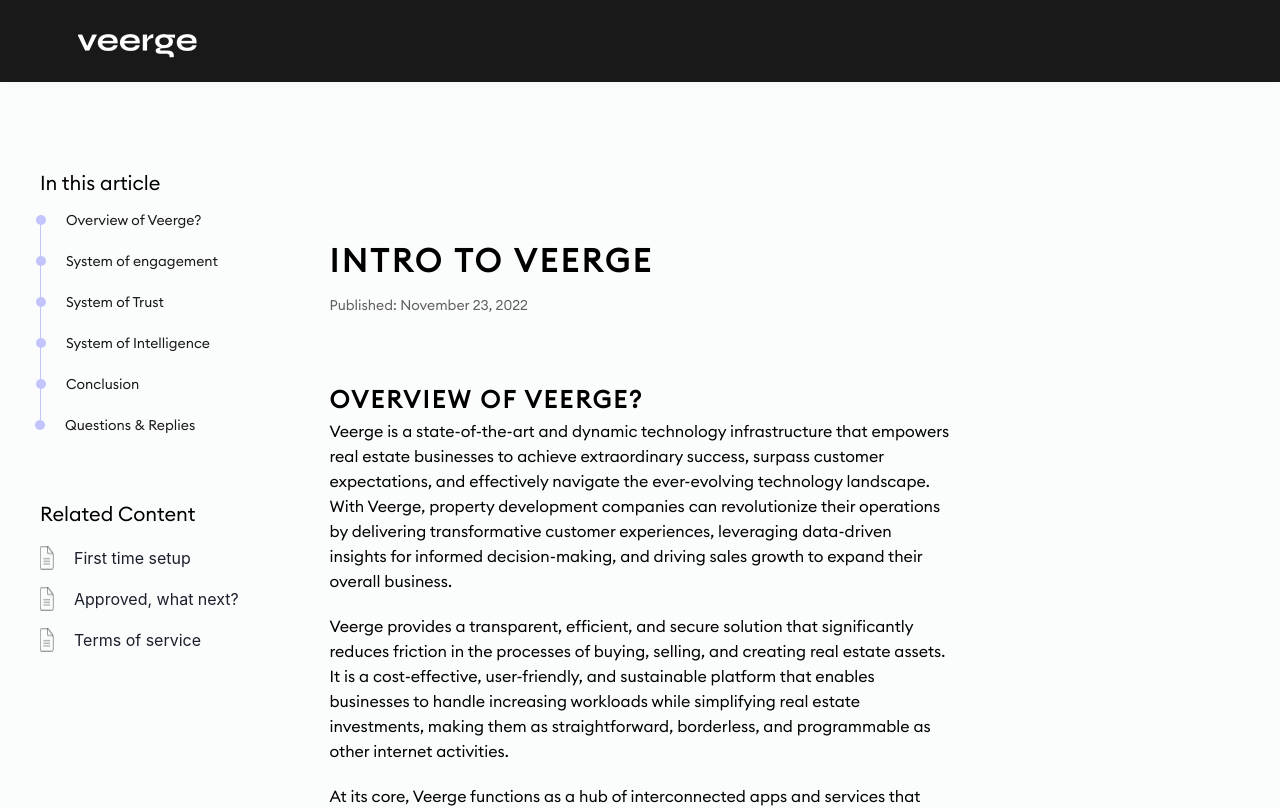
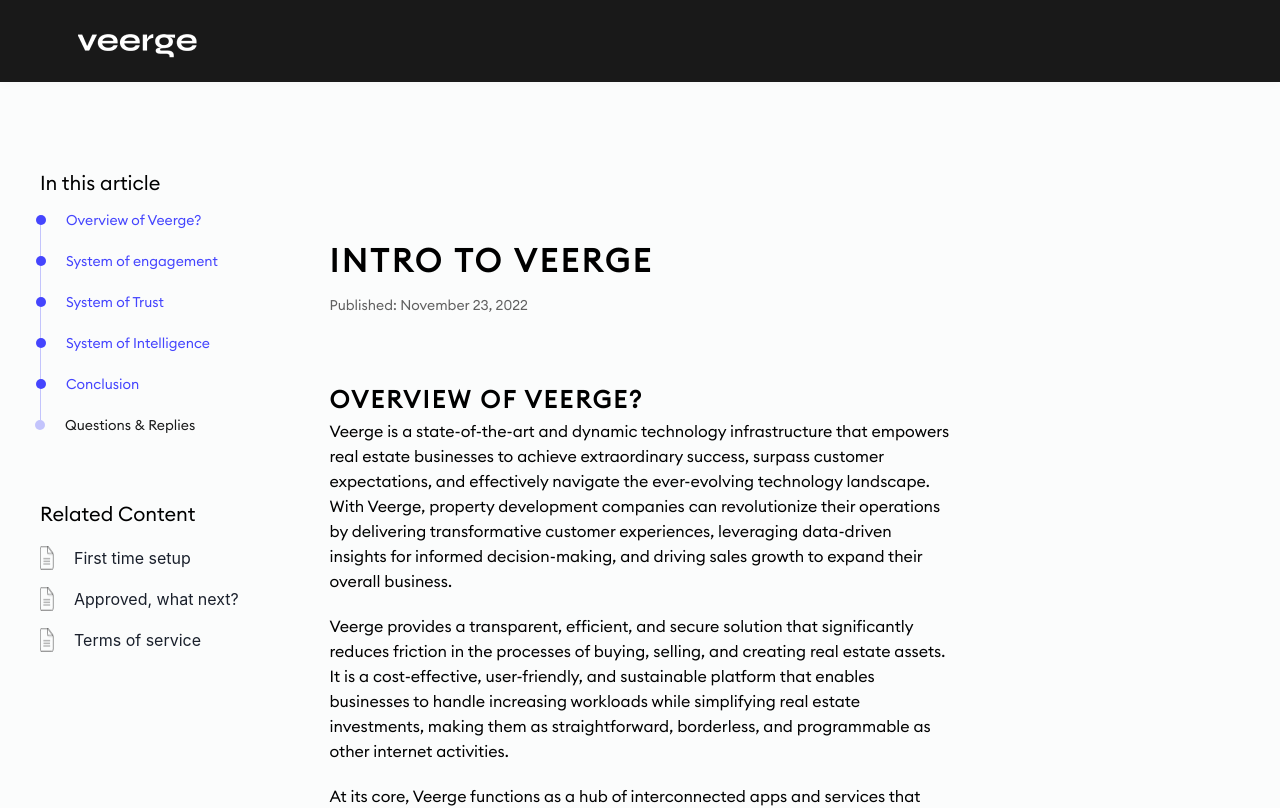
Before and after one commit to damiekanola/help-centre, a React (Create React App) app: page /into_to_veerge in a window 1280 px wide. Shown: the top 808 px of the page. Built offline with nearby package versions, Linux system fonts and the light colour scheme.

Commit message:
added scroll effect to into-ro veerge page

```diff
--- a/src/components/Leftsidenav/Leftsidenav.js
+++ b/src/components/Leftsidenav/Leftsidenav.js
@@ -4,13 +4,6 @@ import { Link } from 'react-router-dom'
 import file from "../../assets/icons/file.png";
 
 const LeftNav = ({ articleContent }) => {
-  const [active, setActive] = useState("overview");
-  const handleClick = (id) => {
-    console.log(id);
-    // setStyle("bluenav");
-    setActive(id)
-  };
-
   return (
     <Show breakpoint="(min-width: 769px)">
       <Box
@@ -37,17 +30,17 @@ const LeftNav = ({ articleContent }) => {
           {articleContent.map((content, i) => (
             <Flex
               key={i} cursor={'pointer'}
-              onClick={() => handleClick(content.id)}
+              // onClick={() => handleClick(content.id)}
               borderLeft={i !== articleContent.length - 1 && '1px solid #C3C4FC'}
               pb='25px' justify='flex-start' align='flex-start'>
-              <Box ml='-5px' w='10px' h='10px' borderRadius={'full'} bg={active === content.id ? '#4545FE' : '#C3C4FC'} />
+              <Box ml='-5px' w='10px' h='10px' borderRadius={'full'} bg={content.check ? '#4545FE' : '#C3C4FC'} />
               <Text
                 maxW={'80%'}
                 mt='-5px'
                 ml='20px'
                 fontSize={'14px'}
-                fontWeight={active === content.id ? 500 : 400}
-                color={active === content.id ? '#4545FE' : '#191919'}
+                fontWeight={content.check ? 500 : 400}
+                color={content.check ? '#4545FE' : '#191919'}
               >
                 <a href={`#${content.id}`}>
                   {content?.title}
--- a/src/pages/Introtoveerge/Introtoveerge.js
+++ b/src/pages/Introtoveerge/Introtoveerge.js
@@ -1,31 +1,61 @@
 import { Box, Text, Flex, Image, useToast, Show, VStack } from "@chakra-ui/react";
 import { Link } from "react-router-dom";
 import file from "../../assets/icons/file.png";
-import React, { useState } from "react";
+import React, { useEffect, useMemo, useRef, useState } from "react";
 import "./Introtoveerge.css";
 import { SlArrowRight } from "react-icons/sl";
 import LeftNav from "../../components/Leftsidenav/Leftsidenav";
+// import { useIsInViewport } from "../../utils/useOnScreen/useOnScreen";
 
 
 export const Introtoveerge = () => {
   const toast = useToast();
 
+
+  const veergeRef = useRef(null)
+  const engagementRef = useRef(null);
+  const trustRef = useRef(null)
+  const intelligenceRef = useRef(null)
+  const conclusionRef = useRef(null)
+  // const faqRef = useRef(null)
+
+  const veergeCheck = useIsInViewport(veergeRef);
+  const engagementCheck = useIsInViewport(engagementRef);
+  const trustCheck = useIsInViewport(trustRef)
+  const intelligenceCheck = useIsInViewport(intelligenceRef)
+  const conclusionCheck = useIsInViewport(conclusionRef)
+  // const faqCheck = useIsInViewport(faqRef)
+
+
+
+
+
+
+
+
+
   const articleContent = [
-    { id: 'veerge', title: 'Overview of Veerge?' },
-    { id: 'engagement', title: 'System of engagement' },
-    { id: 'trust', title: 'System of Trust' },
-    { id: 'intelligence', title: 'System of Intelligence' },
-    { id: 'conclusion', title: 'Conclusion' },
+    { check: veergeCheck, id: 'veerge', title: 'Overview of Veerge?' },
+    { check: engagementCheck, id: 'engagement', title: 'System of engagement' },
+    { check: trustCheck, id: 'trust', title: 'System of Trust' },
+    { check: intelligenceCheck, id: 'intelligence', title: 'System of Intelligence' },
+    { check: conclusionCheck, id: 'conclusion', title: 'Conclusion' },
     { id: 'faq', title: 'Questions & Replies' },
   ]
 
+  // const ref = useRef(null)
+  // const isVisible = useOnScreen(ref)
+
+  // console.log('isVisible', isVisible)
+
   return (
-    <div className="main" id="veerge">
+    <div className="main">
       <LeftNav articleContent={articleContent} />
       <Text className="head_">INTRO TO VEERGE</Text>
       <Text className="publish">Published: November 23, 2022</Text>
-      <Box>
-        <Text className="content_head" id="veerge">
+      <div ref={veergeRef}>
+        <Box id="veerge" ref={veergeRef}>
+          <Text className="content_head">
             OVERVIEW OF VEERGE?
           </Text>
           <Text className="content" lineHeight={'25px'}>
@@ -54,7 +84,9 @@ export const Introtoveerge = () => {
             </Text>
           </Text>
         </Box>
-      <Box pt="30px" id="engagement">
+      </div>
+      <div ref={engagementRef}>
+        <Box pt="30px" id="engagement" ref={engagementRef}>
           <Text className="content_head">SYSTEM OF ENGAGEMENT</Text>
           <Text className="content">
             <Text as='p'>
@@ -88,8 +120,10 @@ export const Introtoveerge = () => {
             </Text>
           </Text>
         </Box>
+      </div>
 
-      <Box pt="30px" id="trust">
+      <div ref={trustRef}>
+        <Box pt="30px" id="trust" ref={trustRef}>
           <Text className="content_head">SYSTEM OF TRUST</Text>
           <Text className="content">
             <Text as='p'>
@@ -115,8 +149,10 @@ export const Introtoveerge = () => {
             </Text>
           </Text>
         </Box>
+      </div>
 
-      <Box pt="30px" id="intelligence">
+      <div ref={intelligenceRef}>
+        <Box pt="30px" id="intelligence" ref={intelligenceRef}>
           <Text className="content_head">SYSTEM OF INTELLIGENCE</Text>
           <Text className="content">
             <Text as='p' fontWeight={600}>
@@ -136,8 +172,10 @@ export const Introtoveerge = () => {
             </Text>
           </Text>
         </Box>
+      </div>
 
-      <Box pt="30px" id="conclusion">
+      <div ref={conclusionRef}>
+        <Box pt="30px" id="conclusion" ref={conclusionRef}>
           <Text className="content_head">CONCLUSION</Text>
           <Text className="content">
             <Text as='p'>
@@ -147,6 +185,32 @@ export const Introtoveerge = () => {
             </Text>
           </Text>
         </Box>
+      </div>
     </div >
   );
 };
+
+
+
+
+function useIsInViewport(ref) {
+  const [isIntersecting, setIsIntersecting] = useState(false);
+
+  const observer = useMemo(
+    () =>
+      new IntersectionObserver(([entry]) =>
+        setIsIntersecting(entry.isIntersecting),
+      ),
+    [],
+  );
+
+  useEffect(() => {
+    observer.observe(ref.current);
+
+    return () => {
+      observer.disconnect();
+    };
+  }, [ref, observer]);
+
+  return isIntersecting;
+}
--- /dev/null
+++ b/src/utils/useOnScreen/useOnScreen.js
@@ -0,0 +1,18 @@
+import { useEffect, useMemo, useState } from "react"
+
+export default function useOnScreen(ref) {
+
+  const [isIntersecting, setIntersecting] = useState(false)
+
+  const observer = useMemo(() => new IntersectionObserver(
+    ([entry]) => setIntersecting(entry.isIntersecting)
+  ), [ref])
+
+
+  useEffect(() => {
+    observer?.observe(ref?.current)
+    return () => observer.disconnect()
+  }, [])
+
+  return isIntersecting
+}
```
Lines whose indentation alone changed are shown as unchanged.
